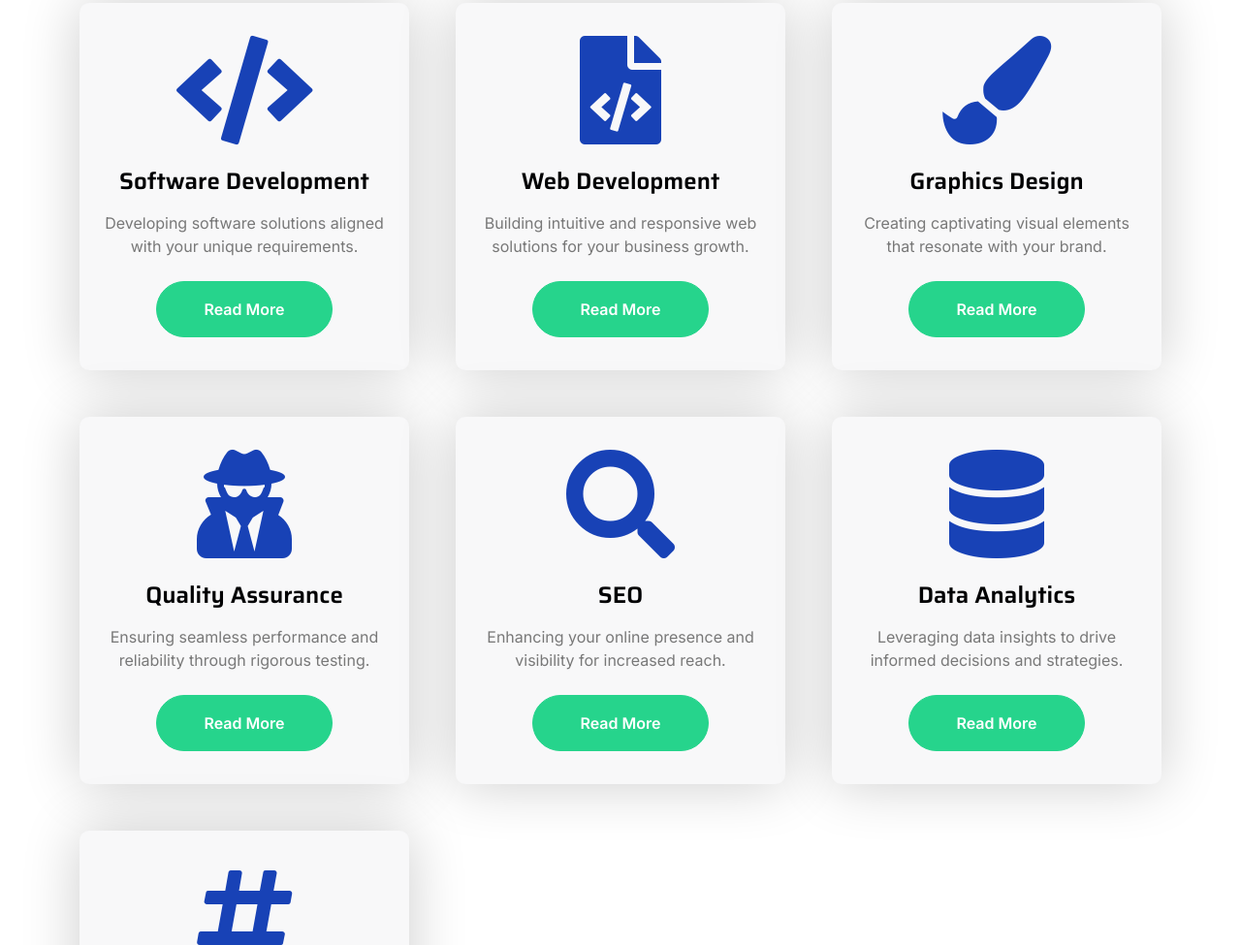
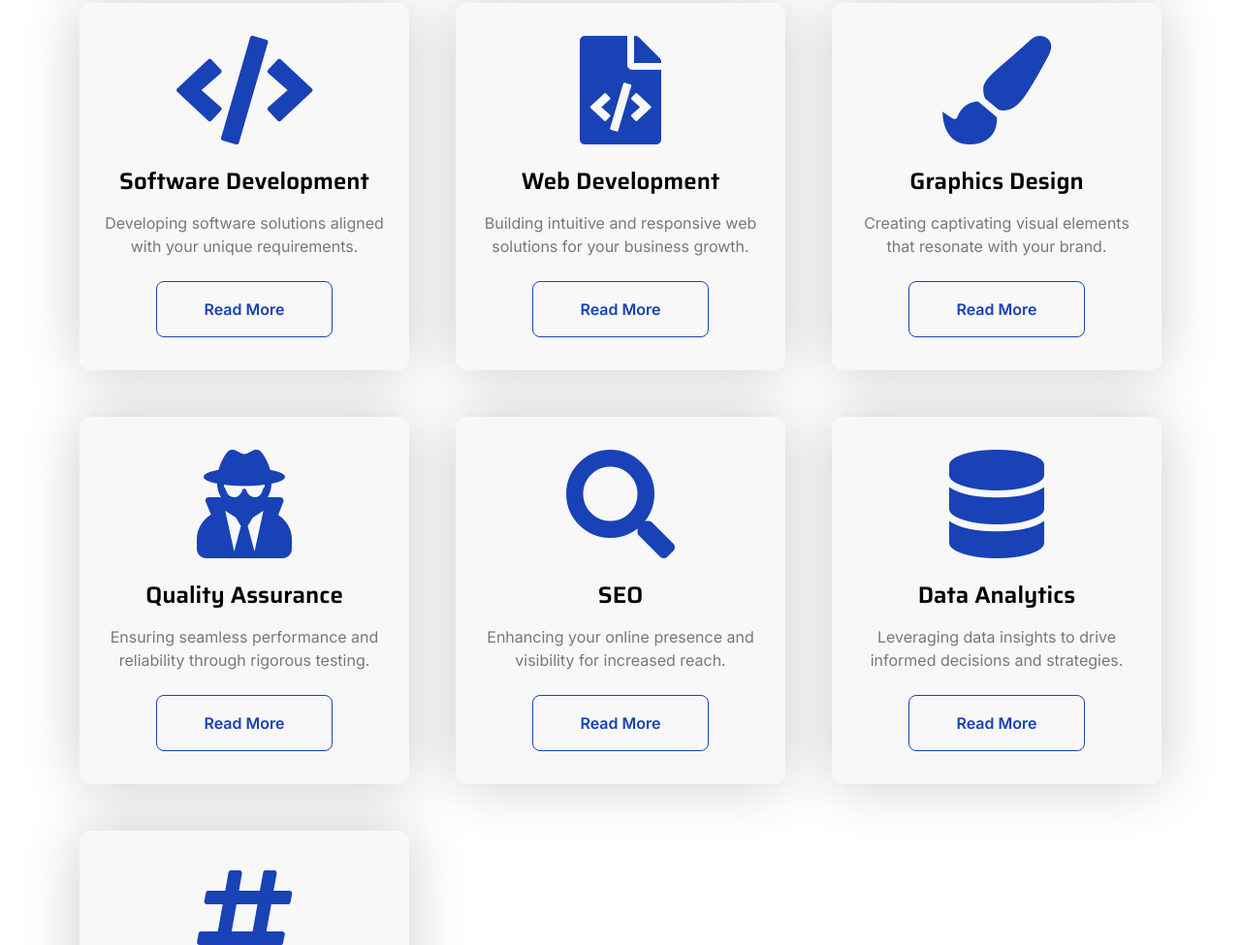
Before and after one commit to AceQL/diniti, a plain HTML site: page service.html in a window 1280 px wide. Shown: the part 343-1318 px from the top of the page at 97% size. Drawn offline with nearby package versions, Linux system fonts and the light colour scheme.

Commit message:
services page updated

```diff
--- a/service.html
+++ b/service.html
@@ -127,7 +127,7 @@
                                     <i class="fa fa-code fa-7x mb-4 text-primary"></i>
                                     <h4 class="mb-3">Software Development</h4>
                                     <p class="mb-4">Developing software solutions aligned with your unique requirements.</p>
-                                    <a href="" class="btn btn-secondary text-white px-5 py-3 rounded-pill">Read More</a>
+                                    <a href="" class="btn btn-outline-primary px-5 py-3">Read More</a>
                                 </div>
                             </div>
                         </div>
@@ -139,7 +139,7 @@
                                     <i class="fa fa-file-code fa-7x mb-4 text-primary"></i>
                                     <h4 class="mb-3">Web Development</h4>
                                     <p class="mb-4">Building intuitive and responsive web solutions for your business growth.</p>
-                                    <a href="" class="btn btn-secondary text-white px-5 py-3 rounded-pill">Read More</a>
+                                    <a href="" class="btn btn-outline-primary px-5 py-3">Read More</a>
                                 </div>
                             </div>
                         </div>
@@ -151,7 +151,7 @@
                                     <i class="fa fa-paint-brush fa-7x mb-4 text-primary"></i>
                                     <h4 class="mb-3">Graphics Design</h4>
                                     <p class="mb-4">Creating captivating visual elements that resonate with your brand.</p>
-                                    <a href="" class="btn btn-secondary text-white px-5 py-3 rounded-pill">Read More</a>
+                                    <a href="" class="btn btn-outline-primary px-5 py-3">Read More</a>
                                 </div>
                             </div>
                         </div>
@@ -163,7 +163,7 @@
                                     <i class="fas fa-user-secret fa-7x mb-4 text-primary"></i>
                                     <h4 class="mb-3">Quality Assurance</h4>
                                     <p class="mb-4">Ensuring seamless performance and reliability through rigorous testing.</p>
-                                    <a href="" class="btn btn-secondary text-white px-5 py-3 rounded-pill">Read More</a>
+                                    <a href="" class="btn btn-outline-primary px-5 py-3">Read More</a>
                                 </div>
 
                             </div>
@@ -176,7 +176,7 @@
                                     <i class="fa fa-search fa-7x mb-4 text-primary"></i>
                                     <h4 class="mb-3">SEO</h4>
                                     <p class="mb-4">Enhancing your online presence and visibility for increased reach.</p>
-                                    <a href="" class="btn btn-secondary text-white px-5 py-3 rounded-pill">Read More</a>
+                                    <a href="" class="btn btn-outline-primary px-5 py-3">Read More</a>
                                 </div>
                             </div>
                         </div>
@@ -188,7 +188,7 @@
                                     <i class="fas fa-database fa-7x mb-4 text-primary"></i>
                                     <h4 class="mb-3">Data Analytics</h4>
                                     <p class="mb-4"> Leveraging data insights to drive informed decisions and strategies.</p>
-                                    <a href="" class="btn btn-secondary text-white px-5 py-3 rounded-pill">Read More</a>
+                                    <a href="" class="btn btn-outline-primary px-5 py-3">Read More</a>
                                 </div>
                             </div>
                         </div>
```
